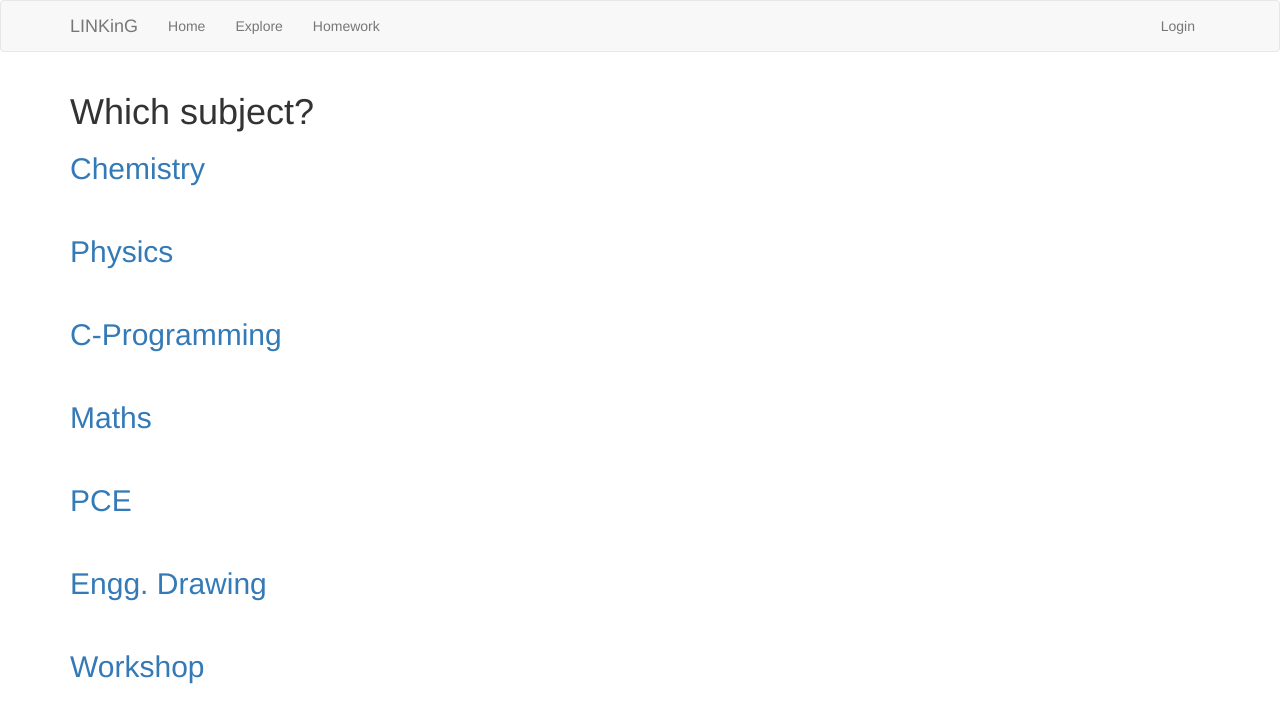
After one commit to mukul-pathania/flaskapp, a Flask app: page /homework in a window 1280 px wide. The commit adds this page. Shown: the top 723 px of the page. Run offline with Flask 2, Linux system fonts and the light colour scheme; some libraries are stand-ins or nearby versions.

Commit message:
Add a page for sharing assignments
Added two view functions that will help in sharing of assignments.
These functions take the subject name and read a csv file with the name
of subject and then read the data from it which has links to assignments
stored on cloud.
Then a page is rendered with these links.

```diff
--- a/app/routes.py
+++ b/app/routes.py
@@ -193,3 +193,14 @@ def reset_password(token):
         flash("Your password has been reset.")
         return redirect(url_for("login"))
     return render_template("reset_password.html", form=form)
+
+@app.route("/homework")
+def homework():
+    return render_template("homework.html")
+
+@app.route("/homework/<subject>")
+def assignment(subject):
+    with open("subjects/" + subject + ".csv") as csv:
+        ignore = csv.readline()
+        data = [line.strip().split(",") for line in csv]
+    return render_template("subject.html", data = data, subject = subject)
--- a/app/templates/_post.html
+++ b/app/templates/_post.html
@@ -15,7 +15,7 @@
             <br>
             {% if post.link %}
             <p>Link:
-            <a href="{{ post.link }}">Link: {{ post.link }}</a>
+            <a href="{{ post.link }}">{{ post.link }}</a>
             </p>
             {% endif %}
         </td>
--- a/app/templates/base.html
+++ b/app/templates/base.html
@@ -20,6 +20,7 @@
                 <ul class="nav navbar-nav">
                     <li><a href="{{ url_for('index') }}">Home</a></li>
                     <li><a href="{{ url_for('explore') }}">Explore</a></li>
+                    <li><a href="{{ url_for('homework') }}">Homework</a></li>
                 </ul>
                 <ul class="nav navbar-nav navbar-right">
                     {% if current_user.is_anonymous %}
--- /dev/null
+++ b/app/templates/homework.html
@@ -0,0 +1,19 @@
+{% extends "base.html" %}
+
+{% block app_content %}
+    <h1>Which subject?</h1>
+    <h2><a href="{{url_for('assignment', subject='chemistry')}}">Chemistry</a></h2>
+    <br>
+    <h2><a href="{{url_for('assignment', subject='physics')}}">Physics</a></h2>
+    <br>
+    <h2><a href="{{url_for('assignment', subject='c_programming')}}">C-Programming</a></h2>
+    <br>
+    <h2><a href="{{url_for('assignment', subject='maths')}}">Maths</a></h2>
+    <br>
+    <h2><a href="{{url_for('assignment', subject='pce')}}">PCE</a></h2>
+    <br>
+    <h2><a href="{{url_for('assignment', subject='engg_drawing')}}">Engg. Drawing</a></h2>
+    <br>
+    <h2><a href="{{url_for('assignment', subject='workshop')}}">Workshop</a></h2>
+
+{% endblock %}
--- a/requirements.txt
+++ b/requirements.txt
@@ -11,7 +11,6 @@ itsdangerous==1.1.0
 Jinja2==2.10.3
 MarkupSafe==1.1.1
 mysql-connector==2.2.9
-pkg-resources==0.0.0
 PyJWT==1.7.1
 python-dotenv==0.10.3
 visitor==0.1.3
```
Also changed, not shown: app/templates/subject.html (added, +25 -0 lines).
